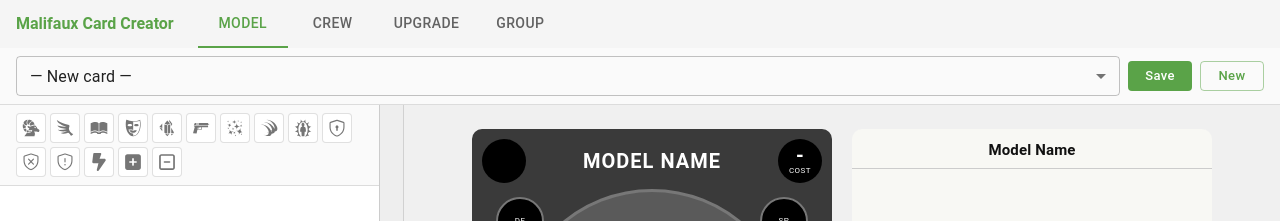
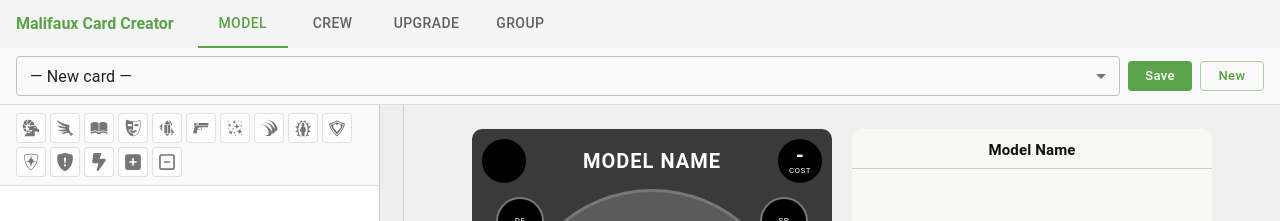
Before and after one commit to BlakeMSteel/malifaux-card-creator, a React (Vite) app: page / in a window 1280 px wide. Shown: the top 221 px of the page. Built offline with nearby package versions, Linux system fonts and the light colour scheme.

Commit message:
change armor symbols

```diff
--- a/src/symbols.tsx
+++ b/src/symbols.tsx
@@ -9,8 +9,10 @@ import {
   GiSparkles,
   GiClawSlashes,
   GiAura,
+  GiHeartShield,
+  GiRosaShield,
 } from "react-icons/gi";
-import { GoShieldLock, GoShieldX, GoShield } from "react-icons/go";
+import { BsShieldFillExclamation } from "react-icons/bs";
 import {
   FaBoltLightning,
   FaSquarePlus,
@@ -52,12 +54,12 @@ export const ACTION_TYPES = Object.keys(
 ) as IconTriggerActionType[];
 
 export const DEFENSIVE_SYMBOLS: Record<IconDefensiveSymbol, SymbolDef> = {
-  "[physical]": def("physical", ["phys", "armor"], <GoShieldLock />),
-  "[magical]": def("magical", ["aegis"], <GoShieldX />),
+  "[physical]": def("physical", ["phys", "armor"], <GiHeartShield />),
+  "[magical]": def("magical", ["aegis"], <GiRosaShield />),
   "[unusual]": def(
     "unusual",
     ["weird", "strange", "bang", "exclamation"],
-    <GoShield />,
+    <BsShieldFillExclamation />,
   ),
 };
 
```
